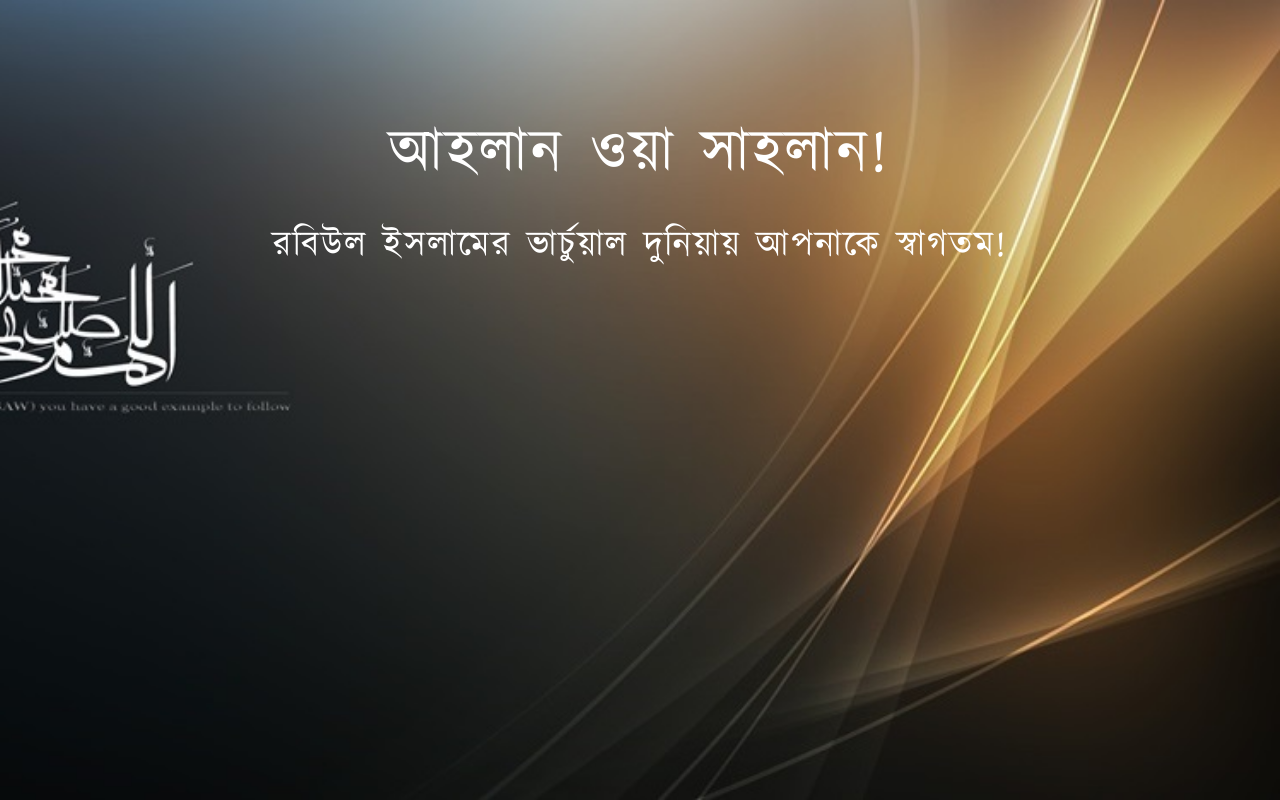
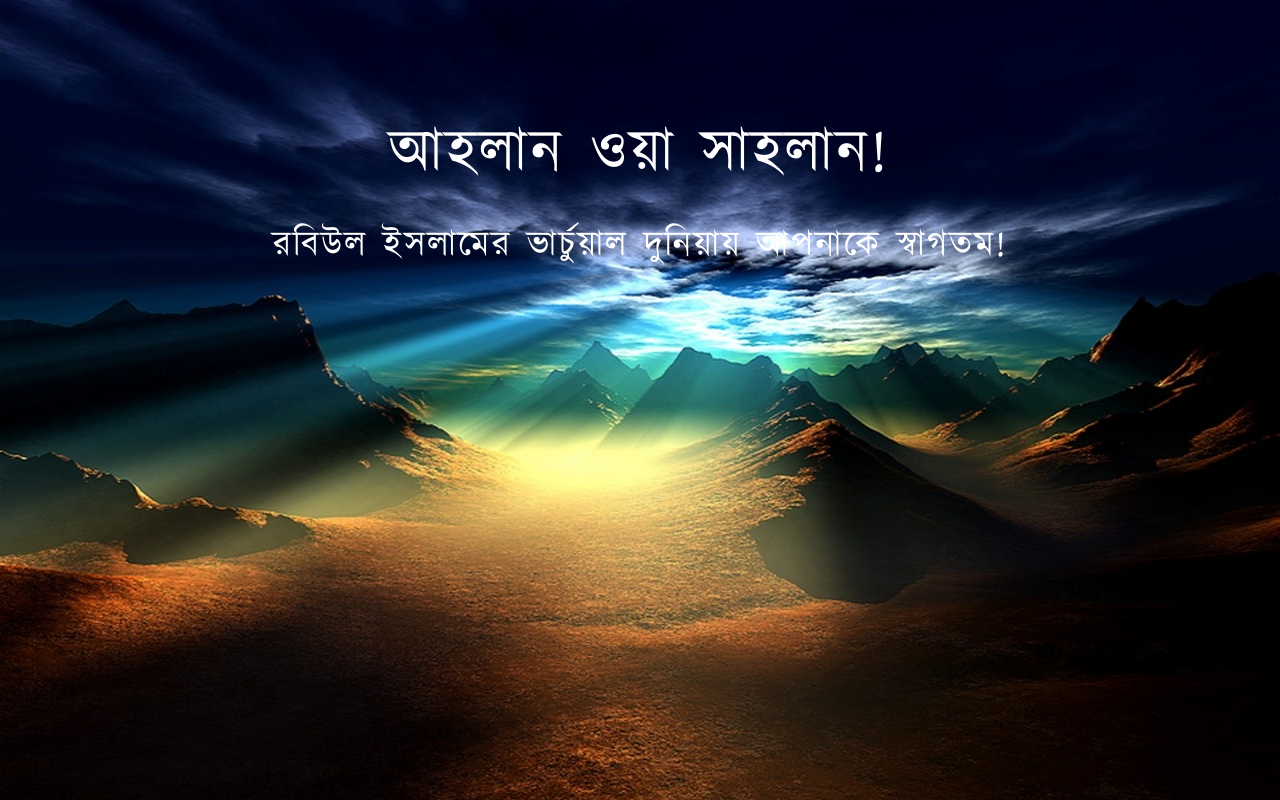
Before and after one commit to rbcor2/00101010, a Django app: page / in a window 1280 px wide. Run offline with Django 3.2, Linux system fonts and the light colour scheme; some libraries are stand-ins or nearby versions.

Commit message:
background cover added

```diff
--- a/home/static/css/intro.css
+++ b/home/static/css/intro.css
@@ -44,7 +44,9 @@ body {
   height: 100%;
   width: 100%;
   display: table;
-  background: url(/static/img/bg-cover.jpg) 100% / cover no-repeat #333;
+  background: url(/static/img/bg-cover.jpg);
+  background-size: 100% 100%;
+  background-repeat: no-repeat;
   color: #fff;
 }
 .cover {
--- a/home/templates/index.html
+++ b/home/templates/index.html
@@ -19,7 +19,7 @@
 
 
   </head>
-<body>
+<body background="img/bg-cover.jpg">
 
 
     <div class="cover-wrapper">
```
Also changed, not shown: home/static/img/bg-cover.jpg.
